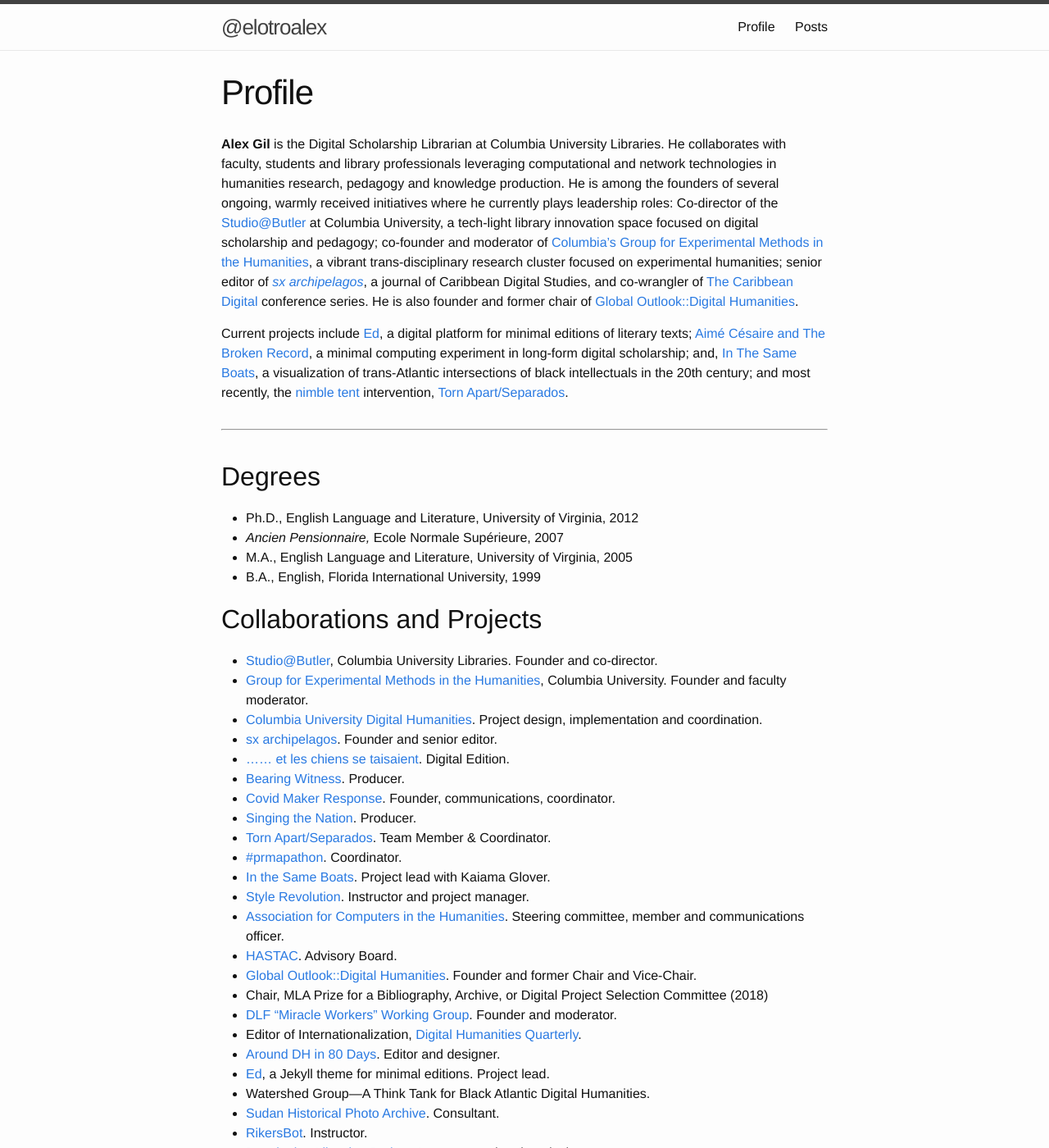
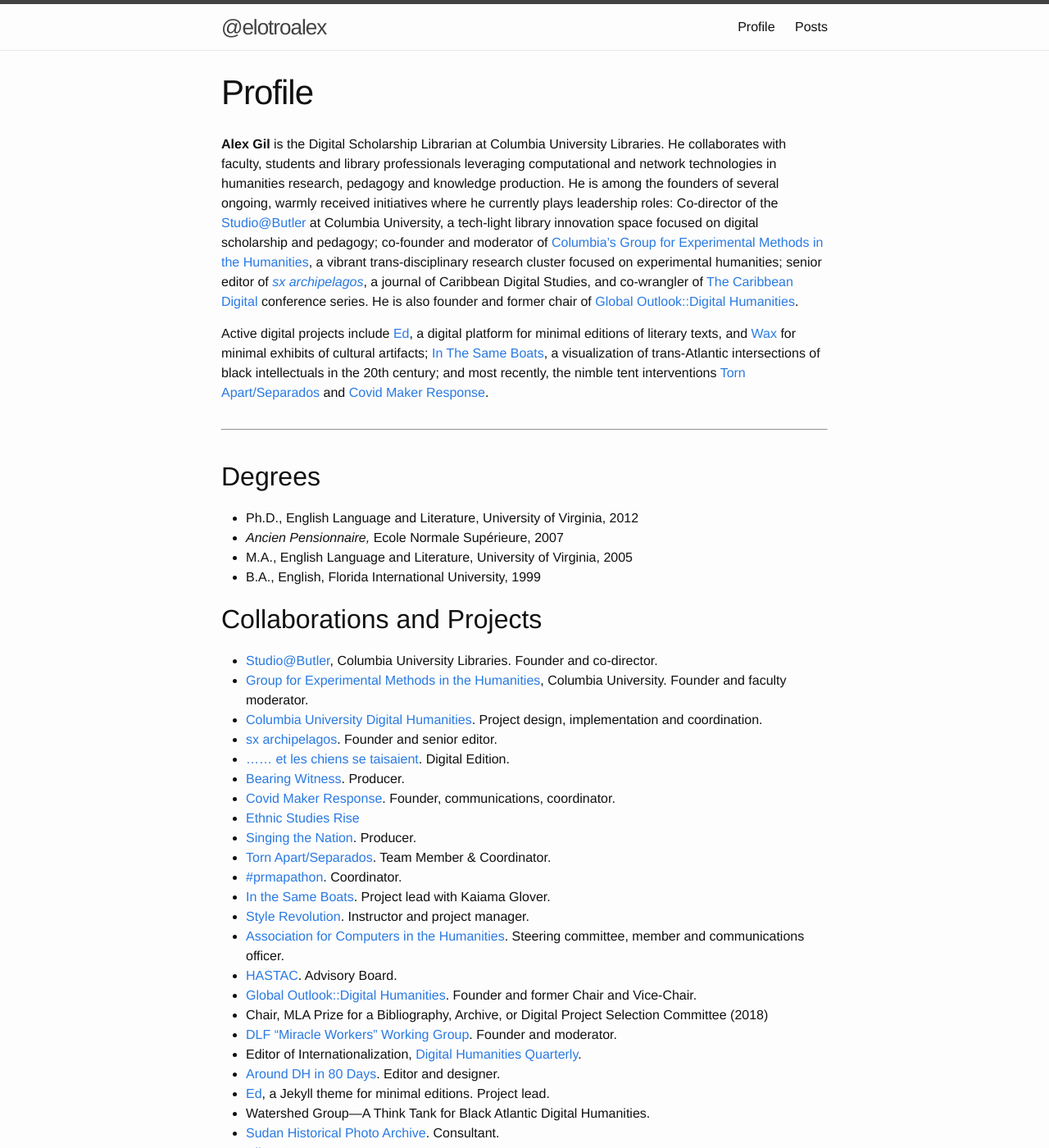
Before and after one commit to elotroalex/elotroalex, a Jekyll site: the page built from bio.md, in a window 1280 px wide and 1400 px high. Shown: the whole window at 82% size. Built offline with Jekyll 4.4.1, drawn with Linux system fonts in a browser that asks for light colours.

Commit message:
updated short bio and added cmr

```diff
--- a/bio.md
+++ b/bio.md
@@ -7,8 +7,7 @@
 
 **Alex Gil** is the Digital Scholarship Librarian at Columbia University Libraries. He collaborates with faculty, students and library professionals leveraging computational and network technologies in humanities research, pedagogy and knowledge production. He is among the founders of several ongoing, warmly received initiatives where he currently plays leadership roles: Co-director of the [Studio@Butler](https://studio.cul.columbia.edu/) at Columbia University, a tech-light library innovation space focused on digital scholarship and pedagogy; co-founder and moderator of [Columbia's Group for Experimental Methods in the Humanities](http://xpmethod.plaintext.in/), a vibrant trans-disciplinary research cluster focused on experimental humanities; senior editor of *[sx archipelagos](http://smallaxe.net/sxarchipelagos/)*, a journal of Caribbean Digital Studies, and co-wrangler of [The Caribbean Digital](http://caribbeandigitalnyc.net/) conference series. He is also founder and former chair of [Global Outlook::Digital Humanities](http://www.globaloutlookdh.org/).
 
-
-Current projects include [Ed](http://elotroalex.github.io/ed/), a digital platform for minimal editions of literary texts; [Aimé Césaire and The Broken Record](http://record.elotroalex.com/), a minimal computing experiment in long-form digital scholarship; and, [In The Same Boats](http://sameboats.org/), a visualization of trans-Atlantic intersections of black intellectuals in the 20th century; and most recently, the [nimble tent](https://nimbletents.github.io/) intervention, [Torn Apart/Separados](http://xpmethod.plaintext.in/torn-apart/).
+Active digital projects include [Ed](http://elotroalex.github.io/ed/), a digital platform for minimal editions of literary texts, and [Wax](https://minicomp.github.io/wax/) for minimal exhibits of cultural artifacts; [In The Same Boats](http://sameboats.org/), a visualization of trans-Atlantic intersections of black intellectuals in the 20th century; and most recently, the nimble tent interventions [Torn Apart/Separados](http://xpmethod.plaintext.in/torn-apart/) and [Covid Maker Response](http://covidmakerresponse.com/).
 
 
 ---
@@ -33,6 +32,7 @@
 - [...... et les chiens se taisaient](http://cesaire.elotroalex.com/chiens/). Digital Edition.
 - [Bearing Witness](https://bearingwitness.github.io/). Producer.
 - [Covid Maker Response](http://covidmakerresponse.com/). Founder, communications, coordinator.
+- [Ethnic Studies Rise](https://ethnicrise.github.io/)
 - [Singing the Nation](http://singingthenation.com/). Producer.
 - [Torn Apart/Separados](http://xpmethod.plaintext.in/torn-apart/). Team Member & Coordinator.
 - [#prmapathon](http://xpmethod.plaintext.in/events/puerto-rico-mapathon.html). Coordinator.
```
